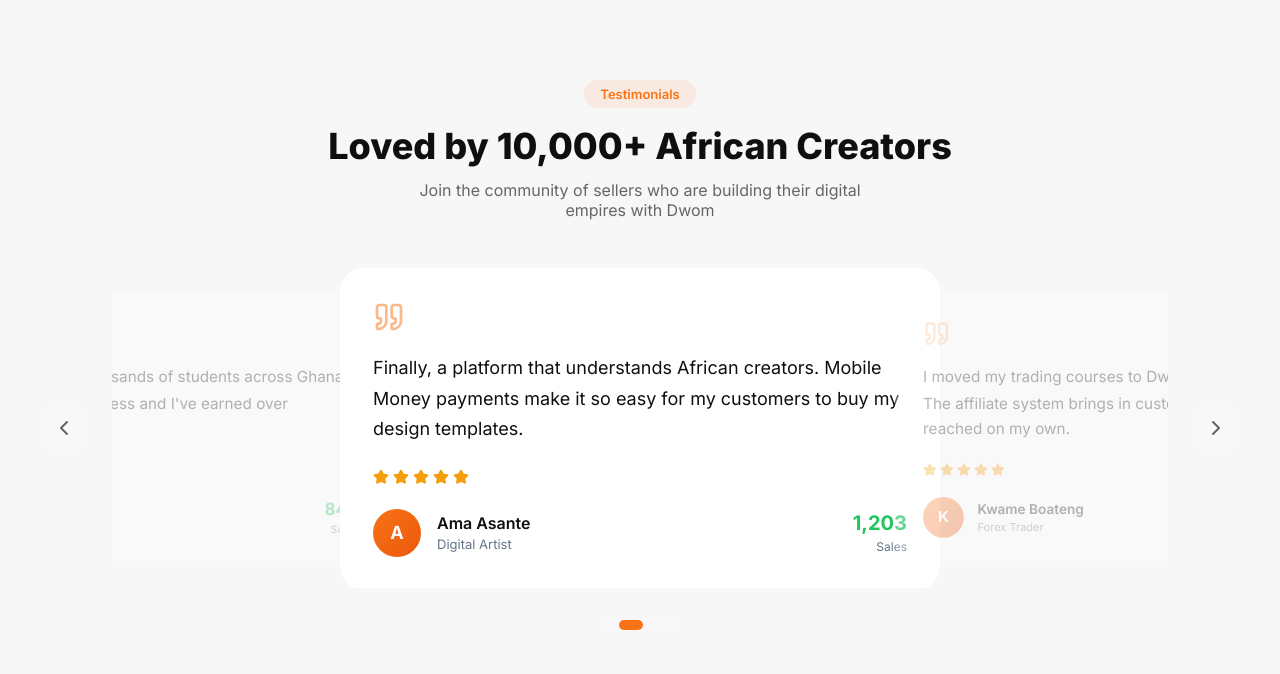
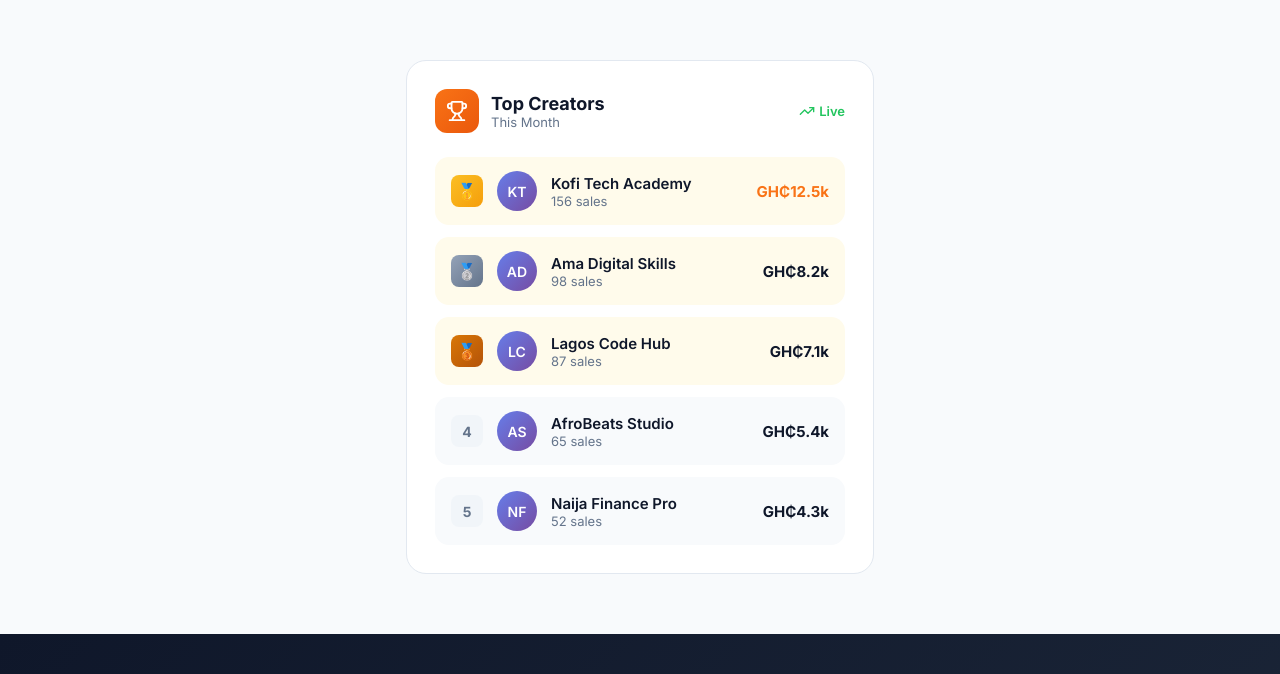
Before and after one commit to 37fury/dwom, a Next.js app: page / in a window 1280 px wide. Shown: the part 1306-1980 px from the top of the page. Built offline with nearby package versions, Linux system fonts and the light colour scheme; no server answers; the database is empty.

Commit message:
Remove duplicate Testimonials - SuccessStories already exists

```diff
--- a/app/components/Testimonials.module.css
+++ /dev/null
@@ -1,225 +0,0 @@
-.section {
-    padding: 80px 24px;
-    background: var(--bg-secondary, #1e293b);
-}
-
-.container {
-    max-width: 1200px;
-    margin: 0 auto;
-}
-
-.header {
-    text-align: center;
-    margin-bottom: 48px;
-}
-
-.badge {
-    display: inline-block;
-    padding: 6px 16px;
-    background: rgba(249, 115, 22, 0.1);
-    color: #f97316;
-    font-size: 13px;
-    font-weight: 600;
-    border-radius: 20px;
-    margin-bottom: 16px;
-}
-
-.title {
-    font-size: 36px;
-    font-weight: 800;
-    color: var(--text-primary, #f8fafc);
-    margin: 0 0 12px;
-}
-
-.subtitle {
-    font-size: 16px;
-    color: var(--text-secondary, #94a3b8);
-    max-width: 500px;
-    margin: 0 auto;
-}
-
-.carousel {
-    display: flex;
-    align-items: center;
-    gap: 24px;
-    position: relative;
-}
-
-.navBtn {
-    flex-shrink: 0;
-    width: 48px;
-    height: 48px;
-    border-radius: 50%;
-    background: rgba(255, 255, 255, 0.1);
-    border: none;
-    color: var(--text-secondary, #94a3b8);
-    cursor: pointer;
-    display: flex;
-    align-items: center;
-    justify-content: center;
-    transition: all 0.2s ease;
-}
-
-.navBtn:hover {
-    background: rgba(255, 255, 255, 0.15);
-    color: var(--text-primary, #f8fafc);
-}
-
-.cardsWrapper {
-    flex: 1;
-    position: relative;
-    height: 320px;
-    overflow: hidden;
-}
-
-.card {
-    position: absolute;
-    width: 100%;
-    max-width: 600px;
-    left: 50%;
-    margin-left: -300px;
-    padding: 32px;
-    background: var(--bg-primary, #0f172a);
-    border-radius: 24px;
-    border: 1px solid rgba(255, 255, 255, 0.08);
-    transition: all 0.5s ease;
-}
-
-.quoteIcon {
-    color: #f97316;
-    opacity: 0.5;
-    margin-bottom: 16px;
-}
-
-.text {
-    font-size: 18px;
-    line-height: 1.7;
-    color: var(--text-primary, #f8fafc);
-    margin: 0 0 24px;
-}
-
-.rating {
-    display: flex;
-    gap: 4px;
-    margin-bottom: 24px;
-}
-
-.author {
-    display: flex;
-    align-items: center;
-    gap: 16px;
-}
-
-.avatar {
-    width: 48px;
-    height: 48px;
-    border-radius: 50%;
-    background: linear-gradient(135deg, #f97316, #ea580c);
-    display: flex;
-    align-items: center;
-    justify-content: center;
-    font-size: 18px;
-    font-weight: 700;
-    color: white;
-}
-
-.authorInfo {
-    flex: 1;
-}
-
-.authorName {
-    display: block;
-    font-weight: 600;
-    color: var(--text-primary, #f8fafc);
-}
-
-.authorRole {
-    font-size: 13px;
-    color: var(--text-tertiary, #64748b);
-}
-
-.stats {
-    text-align: right;
-    padding-left: 16px;
-    border-left: 1px solid rgba(255, 255, 255, 0.1);
-}
-
-.statValue {
-    display: block;
-    font-size: 20px;
-    font-weight: 700;
-    color: #22c55e;
-}
-
-.statLabel {
-    font-size: 12px;
-    color: var(--text-tertiary, #64748b);
-}
-
-.dots {
-    display: flex;
-    justify-content: center;
-    gap: 8px;
-    margin-top: 32px;
-}
-
-.dot {
-    width: 10px;
-    height: 10px;
-    border-radius: 50%;
-    background: rgba(255, 255, 255, 0.2);
-    border: none;
-    cursor: pointer;
-    transition: all 0.2s ease;
-}
-
-.dot:hover {
-    background: rgba(255, 255, 255, 0.4);
-}
-
-.activeDot {
-    background: #f97316;
-    width: 24px;
-    border-radius: 5px;
-}
-
-@media (max-width: 768px) {
-    .section {
-        padding: 60px 16px;
-    }
-
-    .title {
-        font-size: 28px;
-    }
-
-    .cardsWrapper {
-        height: 380px;
-    }
-
-    .card {
-        max-width: 100%;
-        margin-left: -50%;
-        padding: 24px;
-    }
-
-    .navBtn {
-        display: none;
-    }
-
-    .text {
-        font-size: 16px;
-    }
-
-    .author {
-        flex-wrap: wrap;
-    }
-
-    .stats {
-        width: 100%;
-        text-align: left;
-        border-left: none;
-        border-top: 1px solid rgba(255, 255, 255, 0.1);
-        padding: 12px 0 0;
-        margin-top: 12px;
-    }
-}
--- a/app/components/Testimonials.tsx
+++ /dev/null
@@ -1,139 +0,0 @@
-'use client';
-
-import { useState, useEffect } from 'react';
-import { Star, Quote, ChevronLeft, ChevronRight } from 'lucide-react';
-import styles from './Testimonials.module.css';
-
-const testimonials = [
-    {
-        id: 1,
-        name: 'Kofi Mensah',
-        role: 'Course Creator',
-        avatar: '/avatars/1.jpg',
-        rating: 5,
-        text: "Dwom helped me reach thousands of students across Ghana. The payout process is seamless and I've earned over GH₵50,000 in just 3 months!",
-        productsSold: 847,
-    },
-    {
-        id: 2,
-        name: 'Ama Asante',
-        role: 'Digital Artist',
-        avatar: '/avatars/2.jpg',
-        rating: 5,
-        text: "Finally, a platform that understands African creators. Mobile Money payments make it so easy for my customers to buy my design templates.",
-        productsSold: 1203,
-    },
-    {
-        id: 3,
-        name: 'Kwame Boateng',
-        role: 'Forex Trader',
-        avatar: '/avatars/3.jpg',
-        rating: 5,
-        text: "I moved my trading courses to Dwom and my sales doubled! The affiliate system brings in customers I never could have reached on my own.",
-        productsSold: 2156,
-    },
-    {
-        id: 4,
-        name: 'Efua Dadzie',
-        role: 'Beauty Entrepreneur',
-        avatar: '/avatars/4.jpg',
-        rating: 5,
-        text: "The best decision I made was joining Dwom. My beauty tutorials now reach women across West Africa. Support team is incredibly responsive!",
-        productsSold: 634,
-    },
-];
-
-export default function Testimonials() {
-    const [activeIndex, setActiveIndex] = useState(0);
-    const [isAutoPlaying, setIsAutoPlaying] = useState(true);
-
-    useEffect(() => {
-        if (!isAutoPlaying) return;
-        const interval = setInterval(() => {
-            setActiveIndex((prev) => (prev + 1) % testimonials.length);
-        }, 5000);
-        return () => clearInterval(interval);
-    }, [isAutoPlaying]);
-
-    const handlePrev = () => {
-        setIsAutoPlaying(false);
-        setActiveIndex((prev) => (prev - 1 + testimonials.length) % testimonials.length);
-    };
-
-    const handleNext = () => {
-        setIsAutoPlaying(false);
-        setActiveIndex((prev) => (prev + 1) % testimonials.length);
-    };
-
-    return (
-        <section className={styles.section}>
-            <div className={styles.container}>
-                <div className={styles.header}>
-                    <span className={styles.badge}>Testimonials</span>
-                    <h2 className={styles.title}>Loved by 10,000+ African Creators</h2>
-                    <p className={styles.subtitle}>
-                        Join the community of sellers who are building their digital empires with Dwom
-                    </p>
-                </div>
-
-                <div className={styles.carousel}>
-                    <button className={styles.navBtn} onClick={handlePrev} aria-label="Previous">
-                        <ChevronLeft size={24} />
-                    </button>
-
-                    <div className={styles.cardsWrapper}>
-                        {testimonials.map((t, index) => (
-                            <div
-                                key={t.id}
-                                className={`${styles.card} ${index === activeIndex ? styles.active : ''}`}
-                                style={{
-                                    transform: `translateX(${(index - activeIndex) * 100}%)`,
-                                    opacity: index === activeIndex ? 1 : 0.3,
-                                    scale: index === activeIndex ? '1' : '0.85',
-                                }}
-                            >
-                                <Quote className={styles.quoteIcon} size={32} />
-                                <p className={styles.text}>{t.text}</p>
-
-                                <div className={styles.rating}>
-                                    {[...Array(t.rating)].map((_, i) => (
-                                        <Star key={i} size={16} fill="#f59e0b" color="#f59e0b" />
-                                    ))}
-                                </div>
-
-                                <div className={styles.author}>
-                                    <div className={styles.avatar}>
-                                        {t.name.charAt(0)}
-                                    </div>
-                                    <div className={styles.authorInfo}>
-                                        <span className={styles.authorName}>{t.name}</span>
-                                        <span className={styles.authorRole}>{t.role}</span>
-                                    </div>
-                                    <div className={styles.stats}>
-                                        <span className={styles.statValue}>{t.productsSold.toLocaleString()}</span>
-                                        <span className={styles.statLabel}>Sales</span>
-                                    </div>
-                                </div>
-                            </div>
-                        ))}
-                    </div>
-
-                    <button className={styles.navBtn} onClick={handleNext} aria-label="Next">
-                        <ChevronRight size={24} />
-                    </button>
-                </div>
-
-                <div className={styles.dots}>
-                    {testimonials.map((_, index) => (
-                        <button
-                            key={index}
-                            className={`${styles.dot} ${index === activeIndex ? styles.activeDot : ''}`}
-                            onClick={() => { setIsAutoPlaying(false); setActiveIndex(index); }}
-                            aria-label={`Go to testimonial ${index + 1}`}
-                        />
-                    ))}
-                </div>
-            </div>
-        </section>
-    );
-}
--- a/app/page.tsx
+++ b/app/page.tsx
@@ -7,7 +7,6 @@ import LiveActivity from './components/LiveActivity';
 import ExitIntent from './components/ExitIntent';
 import Leaderboard, { mockTopSellers } from './components/Leaderboard';
 import SuccessStories from './components/SuccessStories';
-import Testimonials from './components/Testimonials';
 import SocialProofPopup from './components/SocialProofPopup';
 
 import { createClient } from '@/utils/supabase/server';
@@ -31,9 +30,6 @@ export default async function Home(props: { searchParams: Promise<{ q?: string;
         <CategoryList />
         <MarketplaceGrid products={products} />
 
-        {/* Testimonials */}
-        <Testimonials />
-
         {/* Leaderboard Section */}
         <section style={{ padding: '60px 0', background: '#f8fafc' }}>
           <div className="container" style={{ maxWidth: '500px' }}>
```
